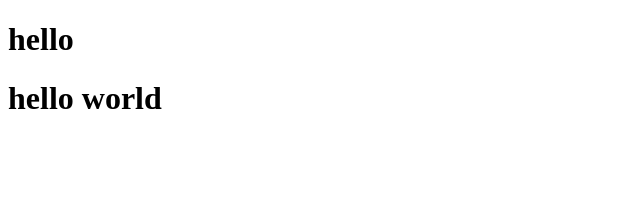
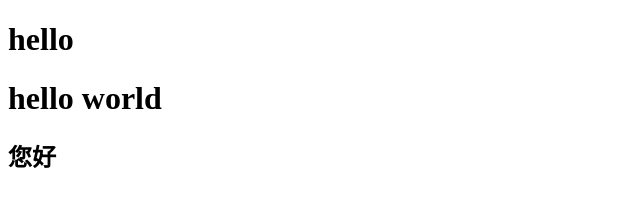
Before and after one commit to yangxiaonuo/testDemo, a plain HTML site: page index.html in a window 1280 px wide. Shown: the whole page, without its empty margins (0-640 px from the left). Drawn offline with Linux system fonts and the light colour scheme.

Commit message:
”第”第一次上传

```diff
--- a/index.html
+++ b/index.html
@@ -11,6 +11,6 @@
  <body>
   <h1>hello</h1>
   <h1>hello world</h1>
-
+  <h2>您好</h2>
  </body>
 </html>
```
